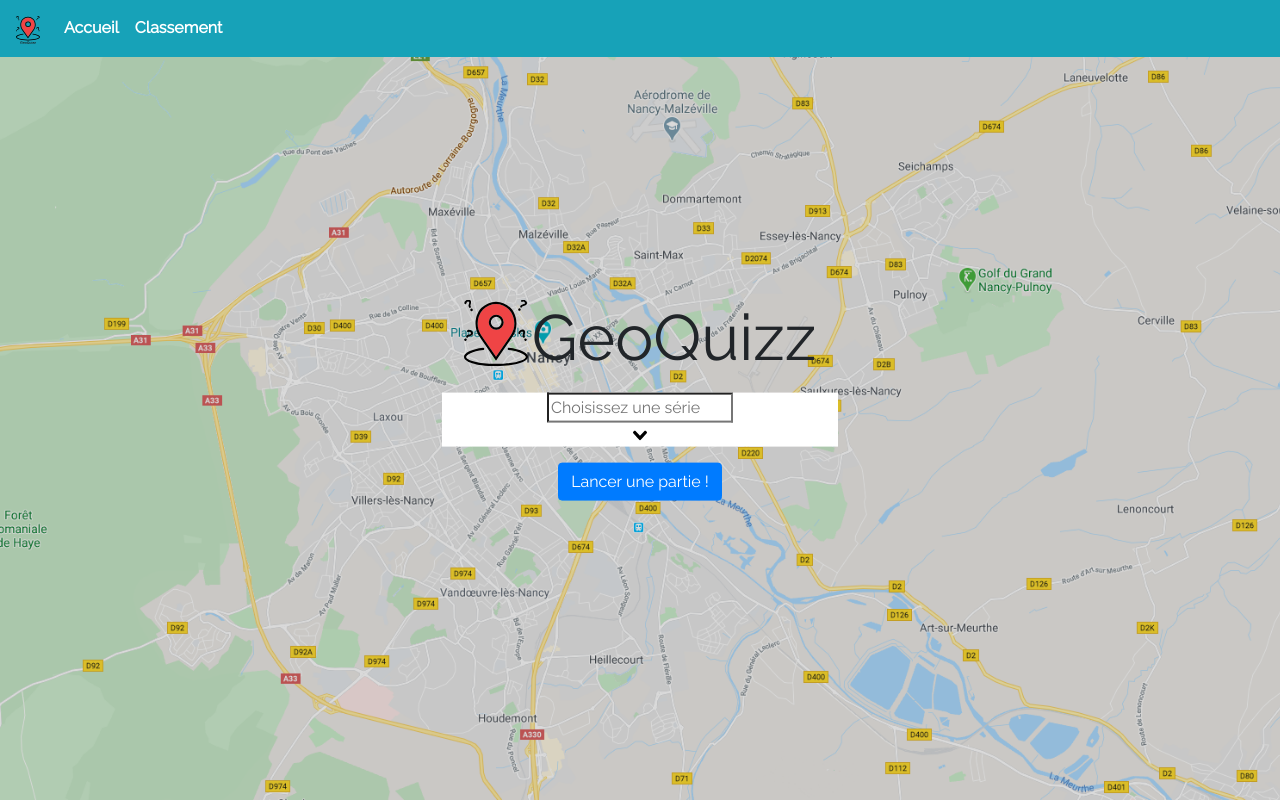
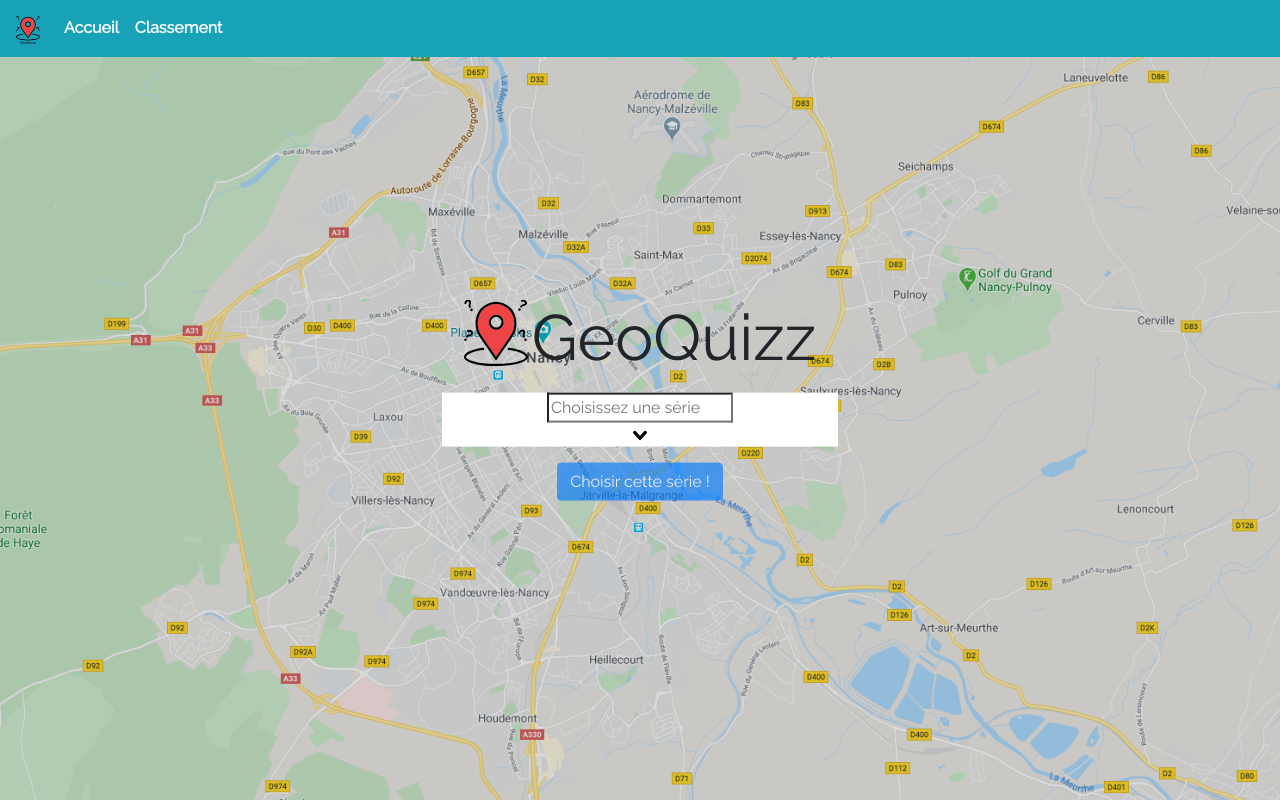
Before and after one commit to Atelier2/GeoQuizz, a Vue app: page /home in a window 1280 px wide. Built offline with nearby package versions, Linux system fonts and the light colour scheme; no server answers.

Commit message:
interface créationgame v2

```diff
--- a/src/components/Home/SearchSerie.vue
+++ b/src/components/Home/SearchSerie.vue
@@ -1,12 +1,20 @@
 <template>
     <div>
+    <div v-show="step === 1">
         <search-bar-serie id="searchbar"></search-bar-serie>
 
         <div v-if="selectedSerie" class="infoSeries">
             <p>Identifiant de la série : {{ selectedSerie.id }}</p><p> Ville : {{ selectedSerie.city }}</p><p> Nombre de photos : {{ selectedSerie.nb_pictures }}</p><p> Date de dernière mise à jour : {{ selectedSerie.updated_at }}</p>
         </div>
 
-        <b-button variant="primary" @click="startGame">Lancer une partie !</b-button>
+        <b-button variant="primary" @click="step++" :disabled="!selectedSerie">Choisir cette série !</b-button>
+    </div>
+        <div v-show="step === 2">
+            <div>
+                <b-form-input type="text" v-model="pseudo" placeholder="Votre pseudo"></b-form-input>
+            </div>
+            <b-button variant="primary" @click="startGame" :disabled="!pseudo">Démarrer la partie !</b-button>
+        </div>
     </div>
 </template>
 
@@ -18,7 +26,9 @@
         components: {SearchBarSerie},
         data(){
             return{
-                selectedSerie:null
+                selectedSerie:null,
+                pseudo:'',
+                step:1
             }
         },
         mounted() {
@@ -28,7 +38,13 @@
         },
         methods:{
             startGame(){
-                console.log(this.selectedSerie)
+                this.$axios.post('games', {
+
+                }).then((response) => {
+                    console.log("Création de la partie réussie");
+                }).catch((e) => {
+                    console.log("Erreur lors de la création de la partie:")
+                })
             }
         }
     }
```
